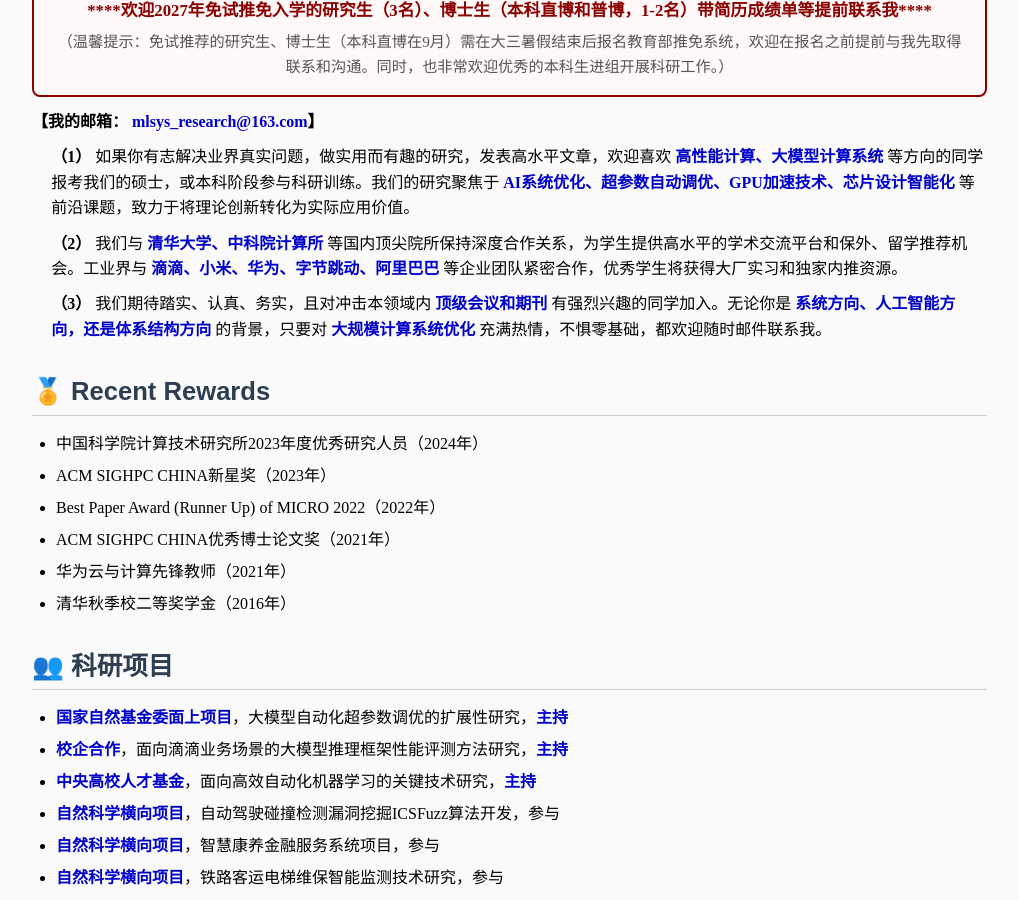
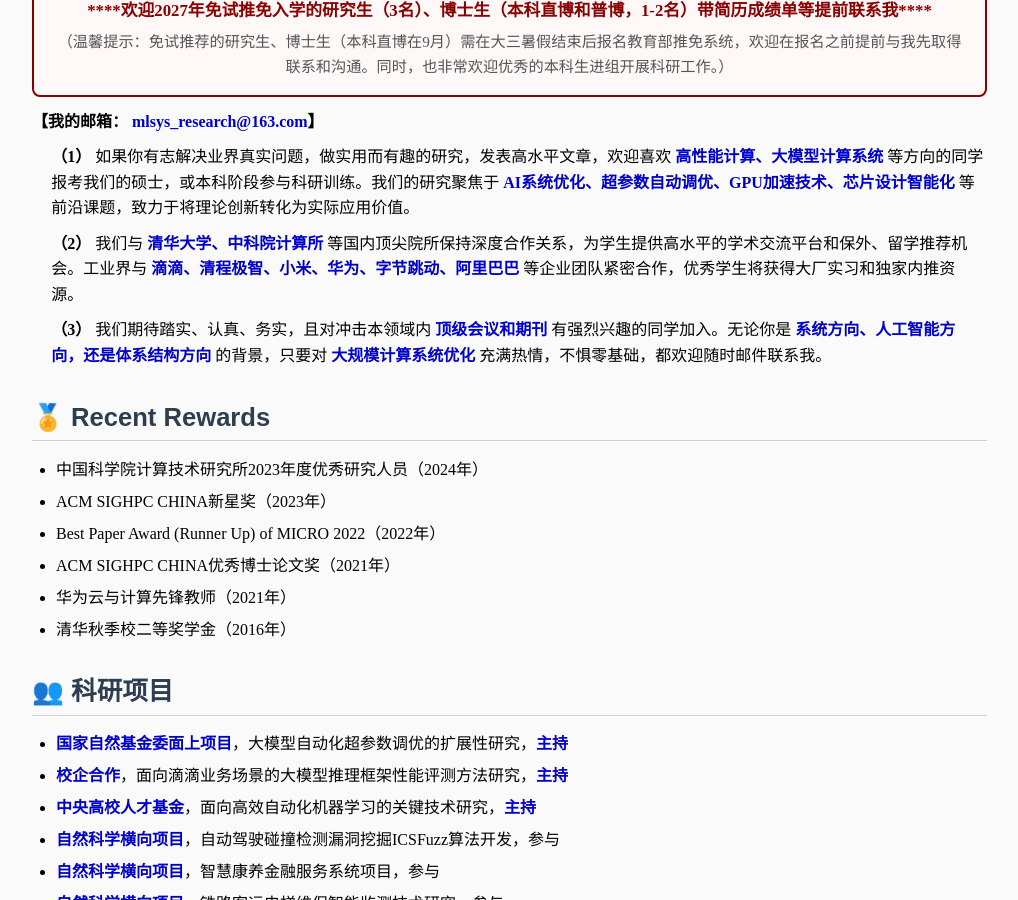
Before and after one commit to mlsys-research-jedy/mlsys-research-jedy.github.io, a Jekyll site: the page index.html, which Jekyll copies as it is, in a window 1280 px wide and 900 px high, scrolled down 754 px. Shown: the whole window, without its empty margins (123-1141 px from the left). Built offline with Jekyll 4.4.1, drawn with Linux system fonts in a browser that asks for light colours.

Commit message:
Update index.html

```diff
--- a/index.html
+++ b/index.html
@@ -141,7 +141,7 @@
     <!-- 列表项：无黑点，仅保留编号 -->
     <ul>
         <li><strong>（1）</strong> 如果你有志解决业界真实问题，做实用而有趣的研究，发表高水平文章，欢迎喜欢 <strong style="color:#0000cc;">高性能计算、大模型计算系统</strong> 等方向的同学报考我们的硕士，或本科阶段参与科研训练。我们的研究聚焦于 <strong style="color:#0000cc;">AI系统优化、超参数自动调优、GPU加速技术、芯片设计智能化</strong> 等前沿课题，致力于将理论创新转化为实际应用价值。</li>
-        <li><strong>（2）</strong> 我们与 <strong style="color:#0000cc;">清华大学、中科院计算所</strong> 等国内顶尖院所保持深度合作关系，为学生提供高水平的学术交流平台和保外、留学推荐机会。工业界与 <strong style="color:#0000cc;">滴滴、小米、华为、字节跳动、阿里巴巴</strong> 等企业团队紧密合作，优秀学生将获得大厂实习和独家内推资源。</li>
+        <li><strong>（2）</strong> 我们与 <strong style="color:#0000cc;">清华大学、中科院计算所</strong> 等国内顶尖院所保持深度合作关系，为学生提供高水平的学术交流平台和保外、留学推荐机会。工业界与 <strong style="color:#0000cc;">滴滴、清程极智、小米、华为、字节跳动、阿里巴巴</strong> 等企业团队紧密合作，优秀学生将获得大厂实习和独家内推资源。</li>
         <li><strong>（3）</strong> 我们期待踏实、认真、务实，且对冲击本领域内 <strong style="color:#0000cc;">顶级会议和期刊</strong> 有强烈兴趣的同学加入。无论你是 <strong style="color:#0000cc;">系统方向、人工智能方向，还是体系结构方向</strong> 的背景，只要对 <strong style="color:#0000cc;">大规模计算系统优化</strong> 充满热情，不惧零基础，都欢迎随时邮件联系我。</li>
     </ul>
 </div>
```
